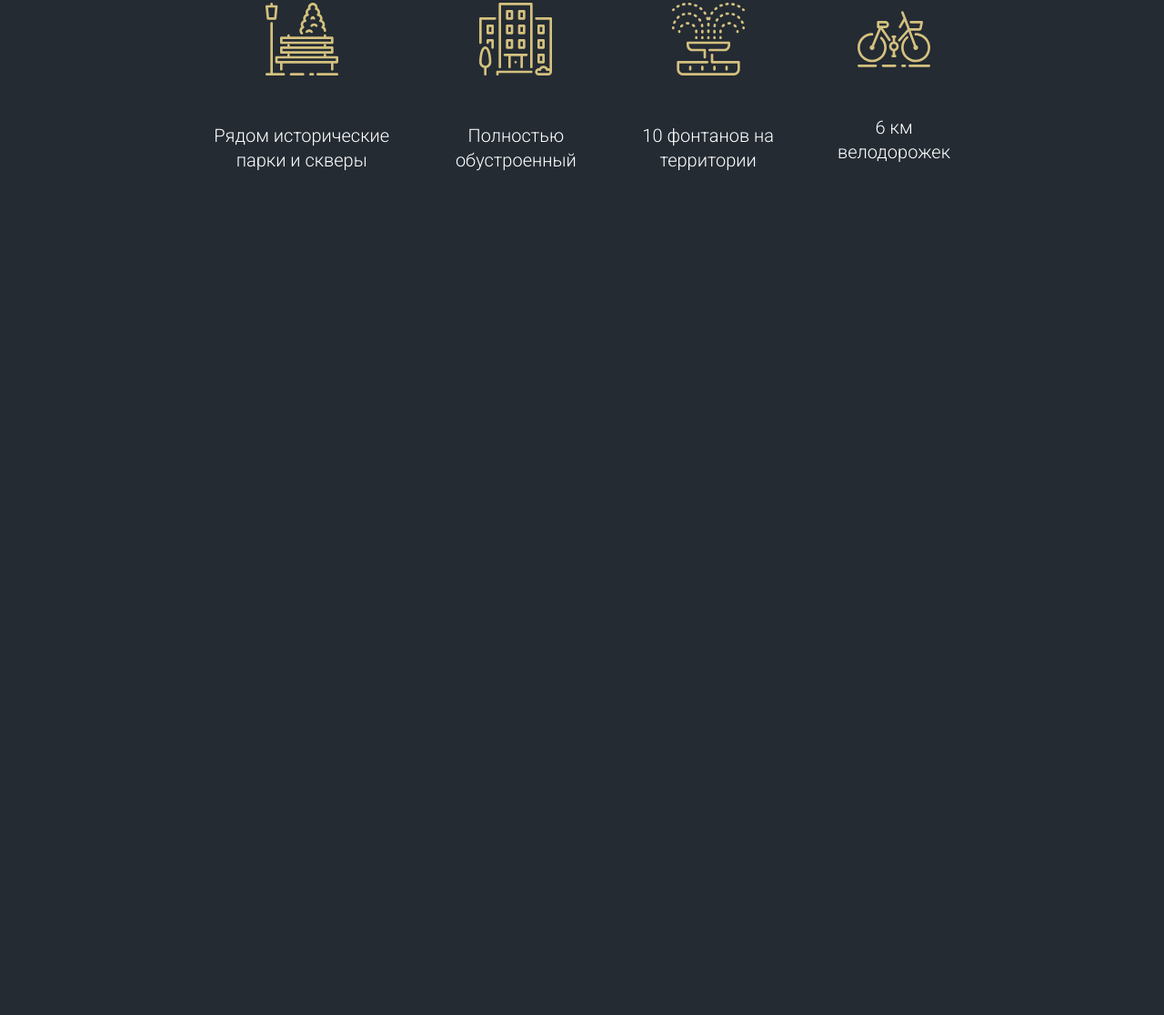
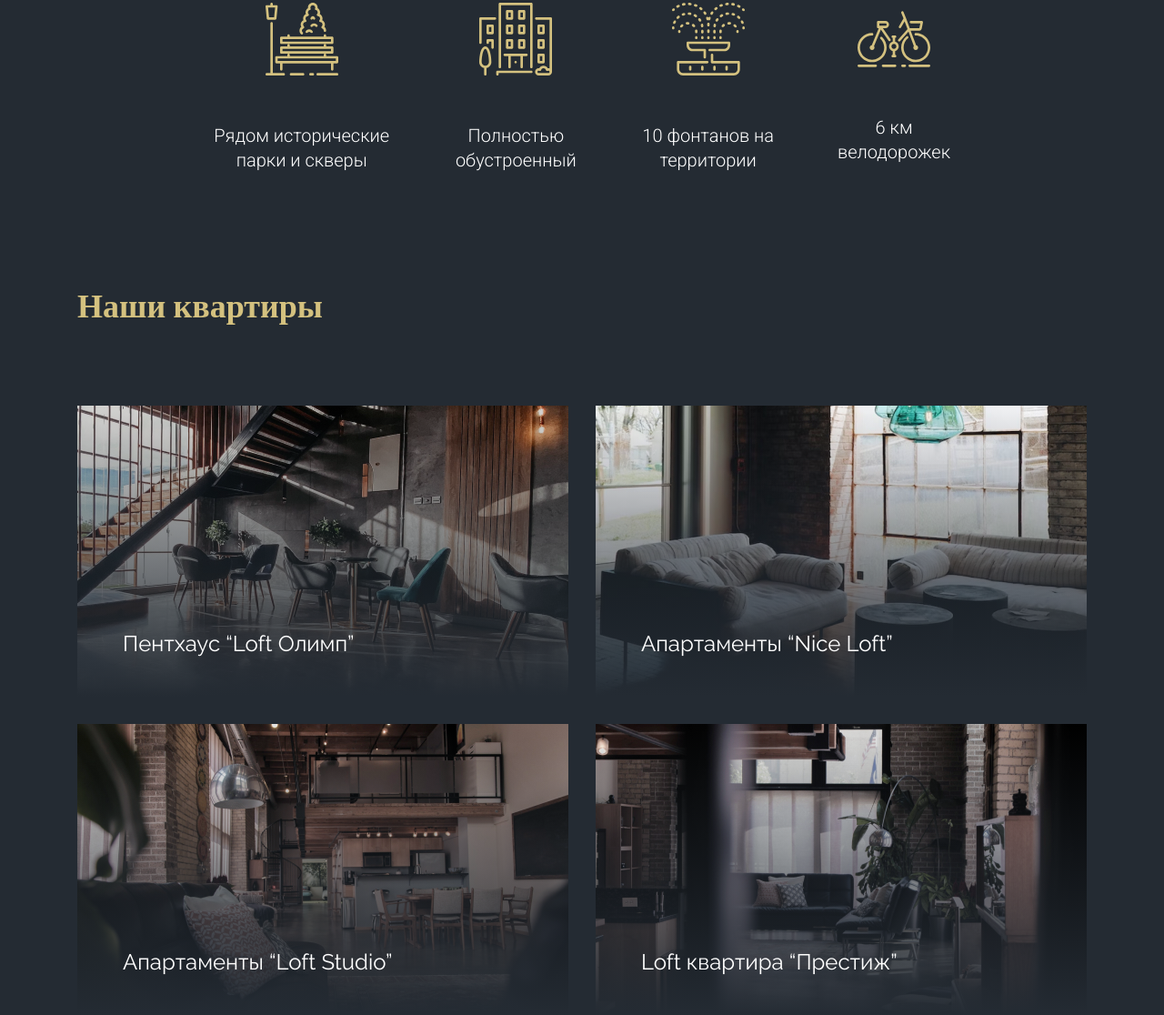
Before and after one commit to markdamolotov/lofthouse_landing, a plain HTML site: page index.html in a window 1280 px wide. Shown: the part 957-2073 px from the top of the page at 91% size. Before the commit the page ends 1267 px from the top, so only its background shows below. Drawn offline with nearby package versions, Linux system fonts and the light colour scheme.

Commit message:
add appartments

```diff
--- a/index.html
+++ b/index.html
@@ -64,6 +64,31 @@
         </div>
       </div>
     </section>
+    <section class="appartments">
+      <div class="container">
+        <div class="appartments__title">
+          <h2 class="title-2">Наши квартиры</h2>
+        </div>
+        <div class="appartments__cards">
+          <a href="#!" class="card">
+            <img class="card__img" src="./img/cards/01.jpg" alt="">
+            <h3 class="card__title">Пентхаус “Loft Олимп”</h3>
+          </a>
+          <a href="#!" class="card">
+            <img class="card__img" src="./img/cards/02.jpg" alt="">
+            <h3 class="card__title">Апартаменты “Nice Loft”</h3>
+          </a>
+          <a href="#!" class="card">
+            <img class="card__img" src="./img/cards/03.jpg" alt="">
+            <h3 class="card__title">Апартаменты “Loft Studio”</h3>
+          </a>
+          <a href="#!" class="card">
+            <img class="card__img" src="./img/cards/04.jpg" alt="">
+            <h3 class="card__title">Loft квартира “Престиж”</h3>
+          </a>
+        </div>
+      </div>
+    </section>
   </main>
 
   <script src="./js/main.js"></script>
--- a/sass/base/_base.scss
+++ b/sass/base/_base.scss
@@ -29,3 +29,15 @@ a {
 .text-right {
   text-align: right;
 }
+
+.none {
+  display: none !important;
+}
+
+.title-2 {
+  font-family: $font-accent;
+  font-size: 36px;
+  font-weight: 700;
+  line-height: 1.333;
+  color: $accent;
+}
--- /dev/null
+++ b/sass/blocks/_appartments.scss
@@ -0,0 +1,12 @@
+.appartments {
+
+  &__title {
+    margin-bottom: 88px;
+  }
+
+  &__cards {
+    display: grid;
+    grid-template-columns: repeat(2, 1fr);
+    gap: 30px;
+  }
+}
--- /dev/null
+++ b/sass/blocks/_card.scss
@@ -0,0 +1,56 @@
+.card {
+  display: inline-block;
+  position: relative;
+  overflow: hidden;
+
+  &::before {
+    content: '';
+    position: absolute;
+    left: 0;
+    top: 0;
+    width: 100%;
+    height: 100%;
+    background: linear-gradient(180deg, rgba(36, 43, 51, 0) 0%, $dark 100%);
+    z-index: 6;
+  }
+
+  &::after {
+    content: '';
+    position: absolute;
+    left: 15px;
+    top: 15px;
+    right: 15px;
+    bottom: 15px;
+    border: 3px double rgba($white, 0.4);
+    opacity: 0;
+    transition: opacity 0.2s ease-in;
+    z-index: 7;
+  }
+
+  &:hover {
+    .card__img {
+      transform: scale(1.1);
+      filter: contrast(110%) brightness(1.2) saturate(1.2);
+    }
+  }
+
+  &:hover:after {
+    opacity: 1;
+  }
+
+  &__img {
+    position: relative;
+    z-index: 5;
+    transition: transform 0.2s ease-in;
+  }
+
+  &__title {
+    position: absolute;
+    left: 50px;
+    right: 20px;
+    bottom: 44px;
+    font-size: 24px;
+    line-height: 1.166;
+    z-index: 9;
+  }
+}
--- a/sass/main.scss
+++ b/sass/main.scss
@@ -8,3 +8,5 @@
 @import './blocks/nav';
 @import './blocks/info';
 @import './blocks/benefits';
+@import './blocks/appartments';
+@import './blocks/card';
```
Also changed, not shown: css/main.css, css/main.min.css, img/cards/01.jpg (added), img/cards/02.jpg (added), img/cards/03.jpg (added), img/cards/04.jpg (added), 2 other files.
